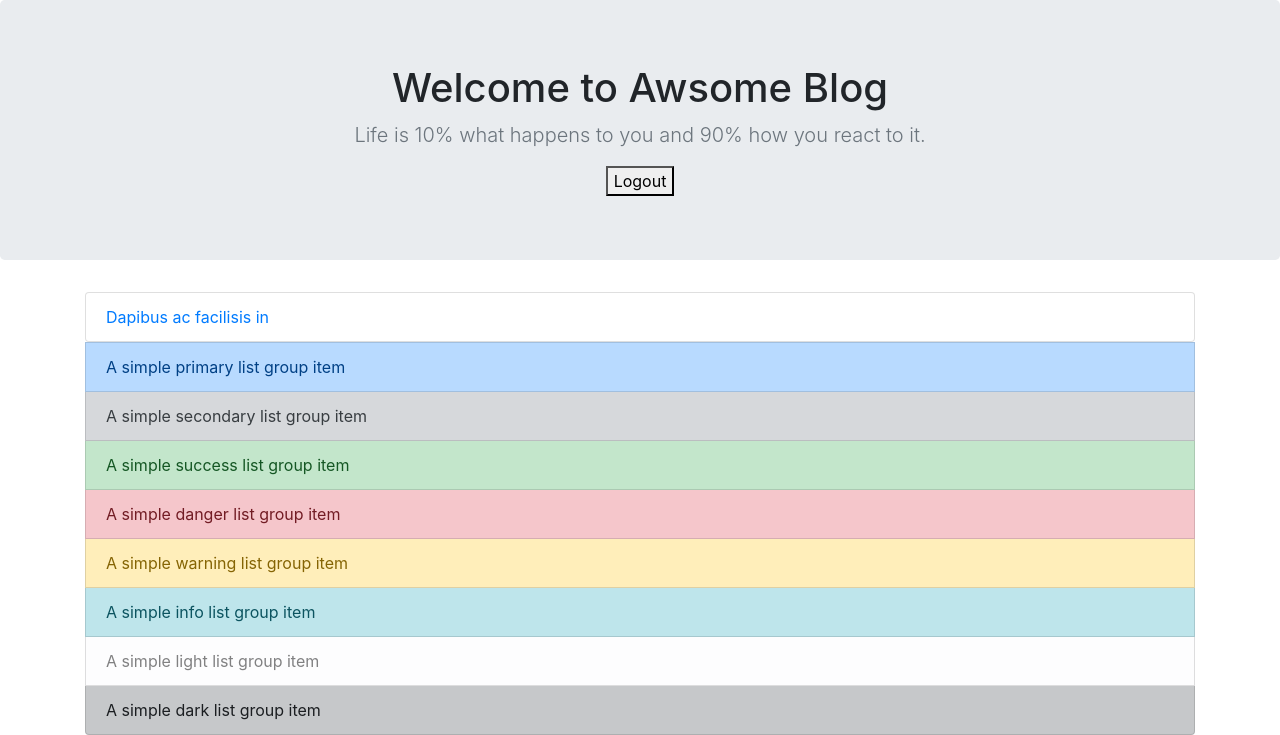
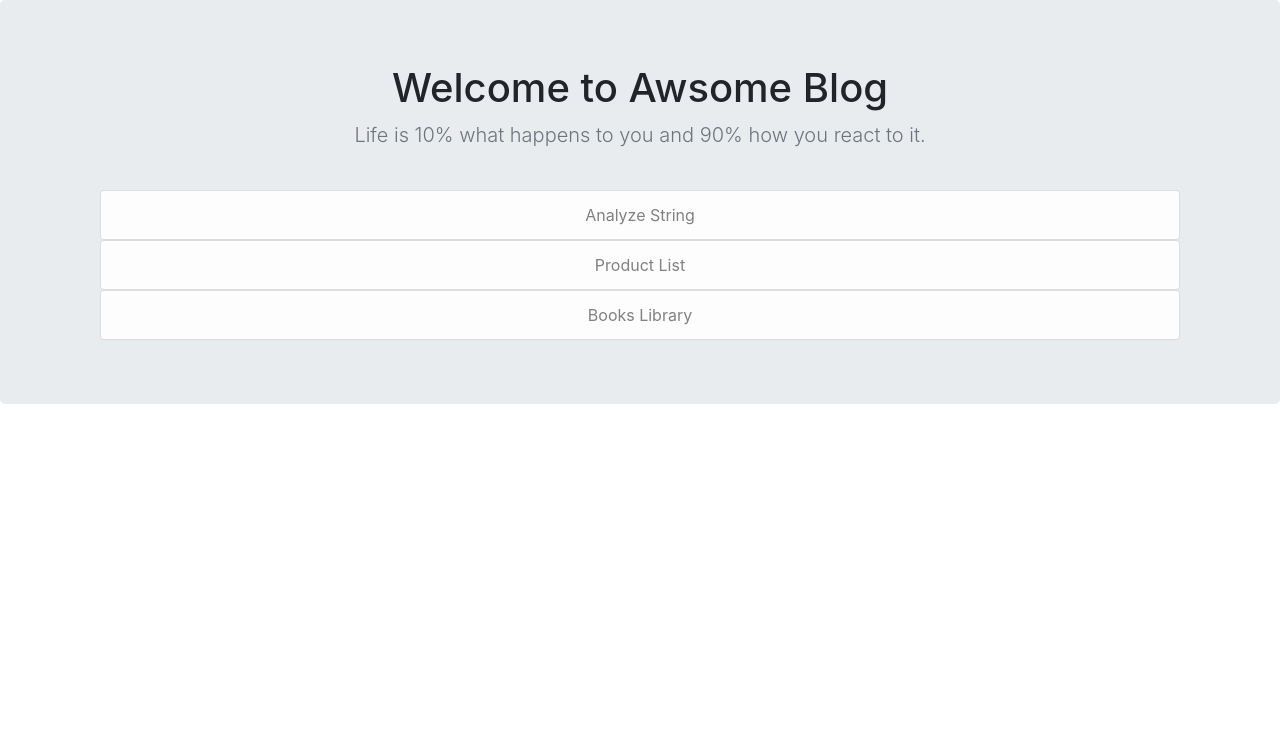
Before and after one commit to AmitAanand/POC, a Django app: page / in a window 1280 px wide. Shown: the part 106-841 px from the top of the page. After the commit the page ends 510 px from the top, so only its background shows below. Run offline with Django 3.2, Linux system fonts and the light colour scheme; a user stored in the database is signed in; some libraries are stand-ins or nearby versions.

Commit message:
Links after Login

```diff
--- a/ValidateText/templates/Home.html
+++ b/ValidateText/templates/Home.html
@@ -16,10 +16,17 @@ Awesome Blog
 
      <nav>
         {% if user.is_authenticated %}
-            <form class="logout-link" action="{% url 'accounts:logout' %}" method="POST">
-                {% csrf_token %}
-                <button type="submit">Logout</button>
-            </form>
+            <BR>
+            <div class="container">
+
+                <div class="list-group">
+                      <ul class="list-group">
+                          <a href="{% url 'ValidateText:Analyze_Text' %}"> <li class="list-group-item list-group-item-light">Analyze String</li></a>
+                          <a href="{% url 'ValidateText:about' %}"><li class="list-group-item list-group-item-light">Product List</li></a>
+                          <a href="#"><li class="list-group-item list-group-item-light">Books Library</li></a>
+                       </ul>
+                </div>
+            </div>
         {% else %}
         <a class="btn btn-primary my-2" href="{% url 'accounts:login' %}">LOGIN</a>&nbsp;&nbsp;&nbsp;&nbsp;&nbsp;
         <a class="btn btn-secondary my-2" href="{% url 'accounts:signup' %}">Register</a>
@@ -33,23 +40,6 @@ Awesome Blog
 </section>
 
 
-<div class="container">
-
-    <div class="list-group">
-          <ul class="list-group">
-              <a href="{% url 'ValidateText:analyze' %}"> <li class="list-group-item">Dapibus ac facilisis in</li></a>
-              <li class="list-group-item list-group-item-primary">A simple primary list group item</li>
-              <li class="list-group-item list-group-item-secondary">A simple secondary list group item</li>
-              <li class="list-group-item list-group-item-success">A simple success list group item</li>
-              <li class="list-group-item list-group-item-danger">A simple danger list group item</li>
-              <li class="list-group-item list-group-item-warning">A simple warning list group item</li>
-              <li class="list-group-item list-group-item-info">A simple info list group item</li>
-              <li class="list-group-item list-group-item-light">A simple light list group item</li>
-              <li class="list-group-item list-group-item-dark">A simple dark list group item</li>
-           </ul>
-        </div>
 
 
-</div>
-
 {% endblock %}
--- a/ValidateText/templates/about.html
+++ b/ValidateText/templates/about.html
@@ -13,7 +13,7 @@ Abouts us
 
 
 
-<HR>
+
   <div class="container">
         <div id="demo" class="carousel slide my-3" data-ride="carousel">
             <ul class="carousel-indicators">
@@ -63,9 +63,12 @@ Abouts us
   </div>
 
     <!-- left and right controls for the slide -->
+<br>
+   <!--
     <a class="carousel-control-prev" href="#demo" data-slide="prev">
         <span class="carousel-control-prev-icon"></span>
     </a>
+    -->
     <a class="carousel-control-next" href="#demo" data-slide="next">
         <span class="carousel-control-next-icon"></span>
     </a>
--- a/ValidateText/templates/analyze.html
+++ b/ValidateText/templates/analyze.html
@@ -5,6 +5,8 @@
 
 
 {% block content %}
+
+
         {% if text == '' %}
             <div class="alert alert-warning" role="alert">
                  No Input Text to Analize. Give it a  <a href="{% url 'ValidateText:index' %}" class="alert-link">"click"</a> if you want to re-try.
@@ -21,4 +23,5 @@
             <p><pre>{{ text }}</pre></p>
         </div>
 
+
 {% endblock %}
--- a/ValidateText/templates/base.html
+++ b/ValidateText/templates/base.html
@@ -35,7 +35,7 @@
                     <a class="nav-link" href="/">Home <span class="sr-only">(current)</span></a>
                   </li>
                   <li class="nav-item">
-                    <a class="nav-link" href="{% url 'ValidateText:about' %}">About</a>
+                    <a class="nav-link" href="#">About</a>
                   </li>
                   <li class="nav-item">
                     <a class="nav-link" href="{% url 'ValidateText:contactus' %}">Contact us</a>
--- a/ValidateText/templates/validateText.html
+++ b/ValidateText/templates/validateText.html
@@ -35,5 +35,6 @@ Awesome Blog
                  <button type="submit" class="btn btn-dark mt-2">Analyze Text</button>
             </form>
         </div>
+    </div>
 
 {% endblock %}
--- a/ValidateText/urls.py
+++ b/ValidateText/urls.py
@@ -8,4 +8,6 @@ urlpatterns = [
     path('analyze/', views.analyze, name='analyze'),
     path('about/', views.about, name='about'),
     path('contactus/', views.contactus, name='contactus'),
+    path('Analyze_Text/', views.Analyze_Text, name='Analyze_Text'),
+
 ]
--- a/ValidateText/views.py
+++ b/ValidateText/views.py
@@ -1,7 +1,7 @@
 from django.shortcuts import render
 from django.http import HttpResponse
 
-
+from django.contrib.auth.decorators import login_required
 # Create your views here.
 
 from .models import Product
@@ -10,6 +10,17 @@ from math import ceil
 def index(request):
     return render(request,'Home.html')
 
+def about(request):
+    products = Product.objects.all()
+    p_count = len(products)
+    n_slides = p_count//4 + ceil((p_count/4)-(p_count/4))
+    params = {'no_of_slides':n_slides,'range':range(1,n_slides),'product':products}
+    return render(request,'about.html',params)
+
+def contactus(request):
+    return render(request,'contactus.html')
+
+@login_required(login_url="/acounts/login/")
 def analyze(request):
     if request.method == 'GET':
         dj_text = request.GET.get('text', 'default')
@@ -58,14 +69,8 @@ def analyze(request):
                 'text': analyzed
             }
         return render(request,'analyze.html', context)
-    else:
-        return HttpResponse('validateText.html')
-def about(request):
-    products = Product.objects.all()
-    p_count = len(products)
-    n_slides = p_count//4 + ceil((p_count/4)-(p_count/4))
-    params = {'no_of_slides':n_slides,'range':range(1,n_slides),'product':products}
-    return render(request,'about.html',params)
 
-def contactus(request):
-    return render(request,'contactus.html')
+
+@login_required(login_url="/acounts/login")
+def Analyze_Text(request):
+    return render(request,'validateText.html')
--- a/accounts/templates/accounts/login.html
+++ b/accounts/templates/accounts/login.html
@@ -14,6 +14,10 @@ Login | Page
     {% csrf_token %}
     {{ form }}
 
+    {% if request.GET.next %}
+        <input type="hidden" name="next" value="{{ request.GET.next }}" >
+    {% endif %}
+
     <input type="submit" value="login">
 
 </form>
```
Also changed, not shown: db.sqlite3. Lines whose indentation alone changed are shown as unchanged.
